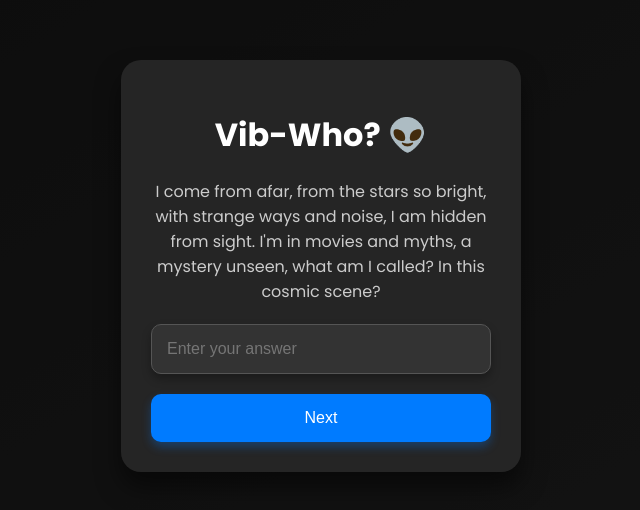
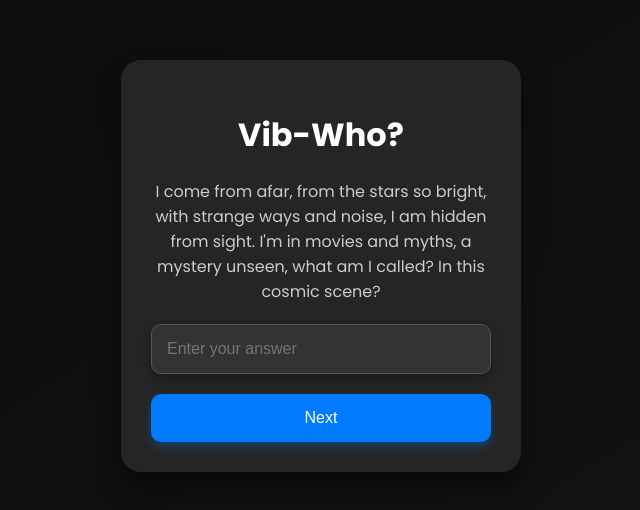
Before and after one commit to StaticGamerYT-India/Rakshabandhan, a plain HTML site: page question4.html in a window 1280 px wide. Shown: the part 134-644 px from the top of the page, without its empty margins (319-959 px from the left). Drawn offline with Linux system fonts and the light colour scheme.

Commit message:
Update question4.html

```diff
--- a/question4.html
+++ b/question4.html
@@ -129,7 +129,7 @@ button:hover {
 </head>
 <body>
     <div class="container">
-        <h1>Vib-Who? 👽</h1>
+        <h1>Vib-Who?</h1>
         <p>I come from afar, from the stars so bright, with strange ways and noise, I am hidden from sight. I'm in movies and myths, a mystery unseen, what am I called? In this cosmic scene?</p>
         <input type="text" id="answer2" placeholder="Enter your answer">
         <button onclick="nextQuestion()">Next</button>
```
